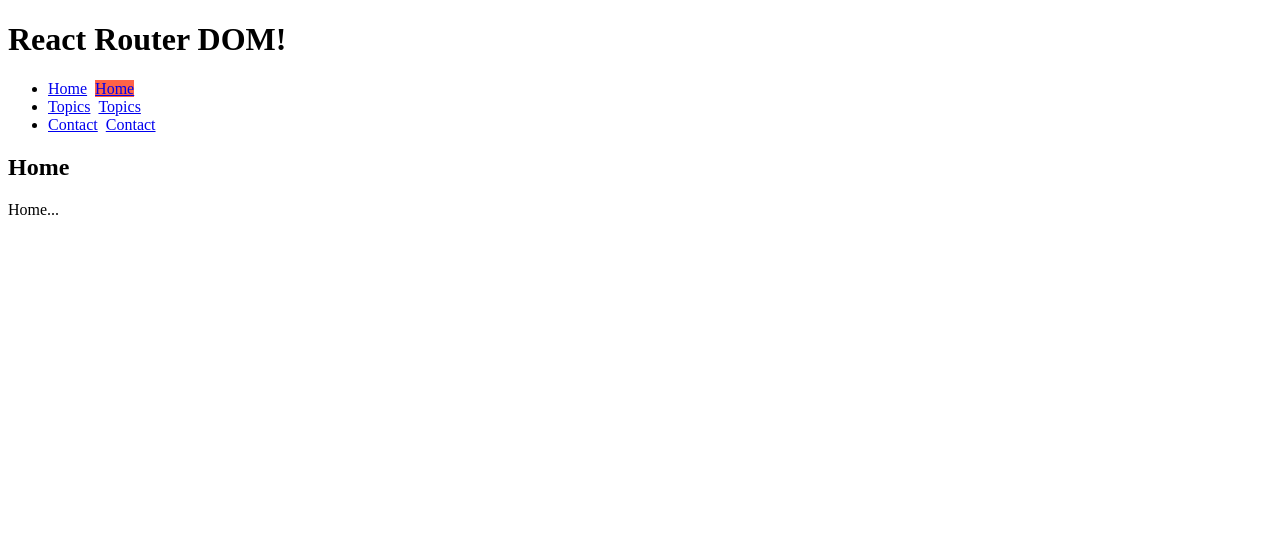
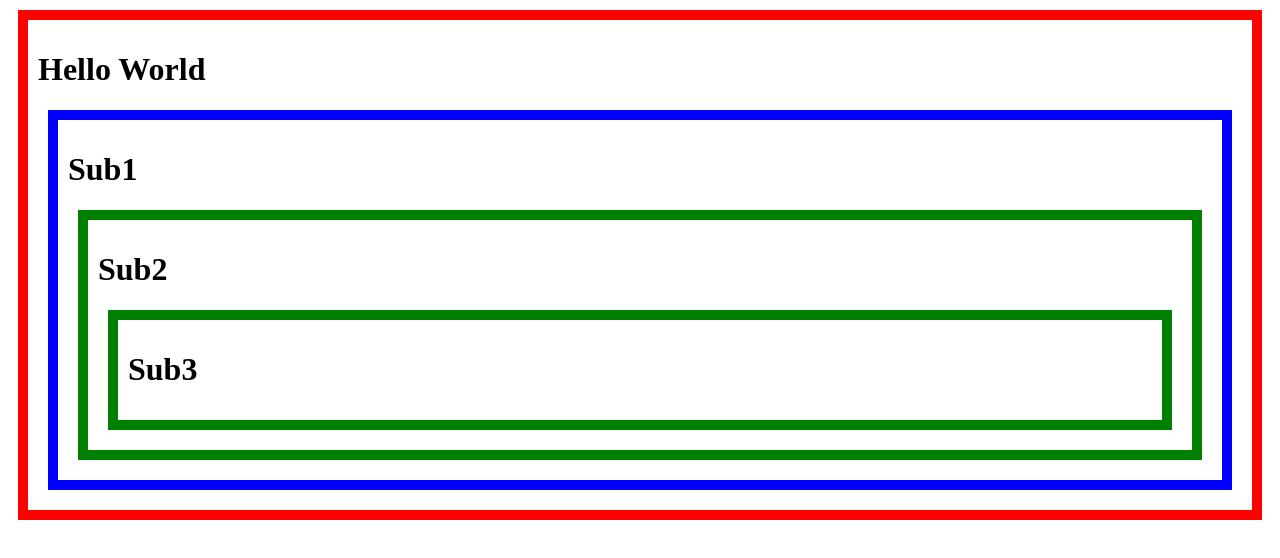
Before and after one commit to neck950728/Study, a React (Create React App) app in the folder study_react/: page / in a window 1280 px wide. Shown: the top 558 px of the page. Built offline with nearby package versions, Linux system fonts and the light colour scheme.

Commit message:
React - Context API

```diff
--- /dev/null
+++ b/study_react/src/example/Context-API.js
@@ -0,0 +1,51 @@
+import { createContext, useContext } from "react";
+
+const themeDefault = { border:"10px solid red" };
+const themeContext = createContext(themeDefault);
+
+function Sub1(){
+  const theme = useContext(themeContext);
+  return(
+    <themeContext.Provider value={{ border:"10px solid green" }}>
+      <div style={theme}>
+        <h1>Sub1</h1>
+        <Sub2 />
+      </div>
+    </themeContext.Provider>
+  )
+}
+
+function Sub2(){
+  const theme = useContext(themeContext);
+  return(
+    <div style={theme}>
+      <h1>Sub2</h1>
+      <Sub3 />
+    </div>
+  )
+}
+
+function Sub3(){
+  const theme = useContext(themeContext);
+  return(
+    <div style={theme}>
+      <h1>Sub3</h1>
+    </div>
+  )
+}
+
+function App() {
+  const theme = useContext(themeContext);
+  console.log(theme);
+
+  return (
+    <themeContext.Provider value={{ border:"10px solid blue" }}>
+      <div className="root" style={theme}>
+        <h1>Hello World</h1>
+        <Sub1 />
+      </div>
+    </themeContext.Provider>
+  );
+}
+
+export default App;
--- a/study_react/src/index.css
+++ b/study_react/src/index.css
@@ -1,3 +1,6 @@
-.active{
-  background-color:tomato;
+.root,
+.root div{
+  border:10px solid gray;
+  padding:10px;
+  margin:10px;
 }
--- a/study_react/src/index.js
+++ b/study_react/src/index.js
@@ -1,16 +1,13 @@
 import React from 'react';
 import ReactDOM from 'react-dom/client';
 import './index.css';
+import App from './example/Context-API';
 import reportWebVitals from './reportWebVitals';
-
-import App from './example/Router';
-import { BrowserRouter, HashRouter } from 'react-router-dom';
 
 const root = ReactDOM.createRoot(document.getElementById('root'));
 root.render(
   <React.StrictMode>
-    <BrowserRouter><App /></BrowserRouter>
-    {/* <HashRouter><App /></HashRouter> */}
+    <App />
   </React.StrictMode>
 );
 
```
